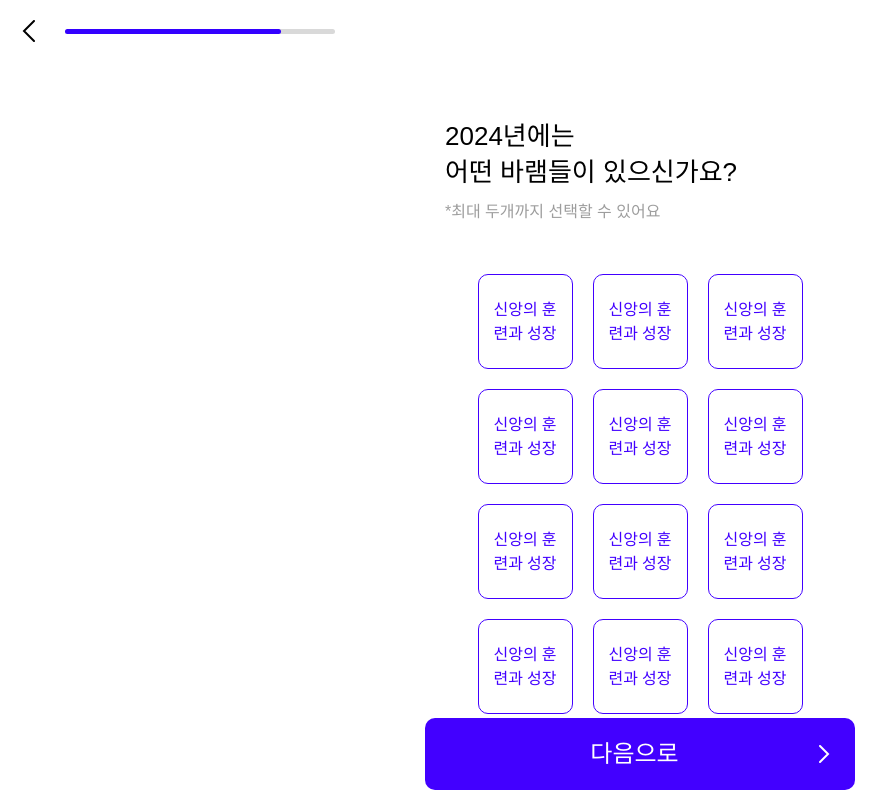
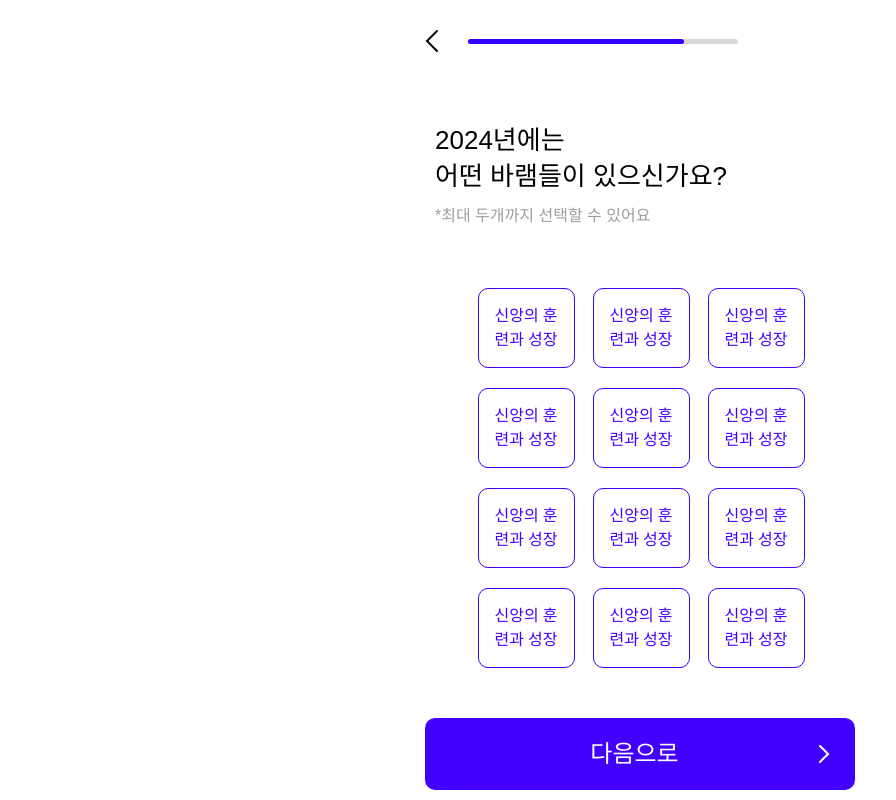
Before and after one commit to tlatmdxo123/good-news, a Next.js app: page / in a window 1280 px wide. Shown: the whole page, without its empty margins (0-896 px from the left). Built offline with nearby package versions, Linux system fonts and the light colour scheme.

Commit message:
레이아웃 반영

```diff
--- a/components/BoxSelect.tsx
+++ b/components/BoxSelect.tsx
@@ -15,8 +15,8 @@ const BoxSelect = ({ value, selected, onClick }: BoxSelectProps) => {
 };
 
 const Box = styled.li`
-  width: 95px;
-  height: 95px;
+  width: 97px;
+  height: 80px;
   border-radius: 10px;
   border: 1px solid ${({ theme }) => theme.primary};
   color: ${({ theme }) => theme.primary};
--- a/components/FullButton.tsx
+++ b/components/FullButton.tsx
@@ -30,14 +30,19 @@ const FullButton = ({
   onClick,
 }: PropsWithChildren<FullButtonProps>) => {
   return (
-    <ButtonStyle isPrimary={isPrimary} onClick={onClick}>
-      <div />
-      <span>다음으로</span>
-      <Arrow />
-    </ButtonStyle>
+    <Container>
+      <ButtonStyle isPrimary={isPrimary} onClick={onClick}>
+        <div />
+        <span>다음으로</span>
+        <Arrow />
+      </ButtonStyle>
+    </Container>
   );
 };
 
+const Container = styled.div`
+  padding: 0 10px;
+`;
 const ButtonStyle = styled.button<{ isPrimary: boolean }>`
   width: 100%;
   padding: 18px 25px;
--- a/components/ProcessHeader.tsx
+++ b/components/ProcessHeader.tsx
@@ -37,9 +37,7 @@ const ProcessHeader = ({ currentStep, onPrev }: ProcessHeaderProps) => {
 };
 
 const Container = styled.div`
-  position: absolute;
-  left: 22px;
-  top: 20px;
+  padding: 0 10px;
   display: flex;
   align-items: center;
   gap: 30px;
--- a/components/SelectList.tsx
+++ b/components/SelectList.tsx
@@ -49,6 +49,7 @@ const SelectList = ({ list, item, row, col }: SelectListProps) => {
 };
 
 const Container = styled.div`
+  margin-bottom: 50px;
   .swiper-slide {
     width: 150px !important;
   }
--- a/components/steps/NamePage.tsx
+++ b/components/steps/NamePage.tsx
@@ -16,7 +16,7 @@ const NamePage = ({ onNext }: NamePageProps) => {
   return (
     <Stack>
       <PageLayout
-        button={
+        bottom={
           <FullButton
             isPrimary
             onClick={() => {
--- a/components/steps/NextYearPage.tsx
+++ b/components/steps/NextYearPage.tsx
@@ -18,14 +18,26 @@ const NextYearPage = ({ onNext }: NextYearPageProps) => {
   return (
     <Stack>
       <PageLayout
-        button={
-          <FullButton
-            isPrimary
-            onClick={() => {
-              if (!selectedWishList.length) return;
-              onNext();
-            }}
-          />
+        bottom={
+          <>
+            <Grid>
+              {wishList.map((wish) => (
+                <BoxSelect
+                  key={wish.id}
+                  value={wish.label}
+                  onClick={() => selectWish(wish.id)}
+                  selected={selectedWishList.includes(wish.id)}
+                />
+              ))}
+            </Grid>
+            <FullButton
+              isPrimary
+              onClick={() => {
+                if (!selectedWishList.length) return;
+                onNext();
+              }}
+            />
+          </>
         }
       >
         <TitleWrapper>
@@ -34,16 +46,6 @@ const NextYearPage = ({ onNext }: NextYearPageProps) => {
             subTitle="*최대 두개까지 선택할 수 있어요"
           />
         </TitleWrapper>
-        <Grid>
-          {wishList.map((wish) => (
-            <BoxSelect
-              key={wish.id}
-              value={wish.label}
-              onClick={() => selectWish(wish.id)}
-              selected={selectedWishList.includes(wish.id)}
-            />
-          ))}
-        </Grid>
       </PageLayout>
     </Stack>
   );
@@ -58,6 +60,7 @@ const Grid = styled.ul`
   grid-template-columns: repeat(3, 95px);
   grid-gap: 20px;
   justify-content: center;
+  margin-bottom: 50px;
 `;
 
 export default NextYearPage;
--- a/components/steps/PageLayout.tsx
+++ b/components/steps/PageLayout.tsx
@@ -1,18 +1,24 @@
 import { PropsWithChildren } from "react";
 import styled from "styled-components";
+import ProcessHeader from "../ProcessHeader";
+import { useInfoStore } from "@/store/useInfoStore";
 
 interface PageLayoutProps {
-  button: JSX.Element;
+  bottom: JSX.Element;
 }
 
 const PageLayout = ({
-  button,
+  bottom,
   children,
 }: PropsWithChildren<PageLayoutProps>) => {
+  const step = useInfoStore((state) => state.step);
+  const setStep = useInfoStore((state) => state.moveStep);
+
   return (
     <Container>
+      <ProcessHeader currentStep={step} onPrev={() => setStep(step - 1)} />
       <div className="contents">{children}</div>
-      {button}
+      {bottom}
     </Container>
   );
 };
@@ -22,11 +28,10 @@ const Container = styled.div`
   flex-direction: column;
   width: 100%;
   height: 100%;
-  padding: 10px;
-  padding-top: 118px;
+  padding: 30px 0 10px 0;
 
   .contents {
-    padding: 0 20px 60px 20px;
+    padding: 70px 20px 60px 20px;
     flex-grow: 1;
     overflow-y: scroll;
     -ms-overflow-style: none; /* 인터넷 익스플로러 */
--- a/components/steps/ResultPage.tsx
+++ b/components/steps/ResultPage.tsx
@@ -42,8 +42,7 @@ const IntroduceCard = ({ onModalOpen }: { onModalOpen: () => void }) => {
   return (
     <CardContainer>
       <IntroduceContainer>
-        <div />
-        <IntroduceContents>
+        <CommonCotents>
           <IntroduceImageBox></IntroduceImageBox>
           <IntroduceTitle>
             콤케드는 선교사 자녀를 위한
@@ -53,7 +52,7 @@ const IntroduceCard = ({ onModalOpen }: { onModalOpen: () => void }) => {
             선교사 자녀들은 세계 선교 완성을 위해
             <br /> 하나님께서 한국교회에 주신 선물입니다.
           </IntroduceSubInfo>
-        </IntroduceContents>
+        </CommonCotents>
 
         <CommonButtonContainer>
           <CommonButton>사역소개</CommonButton>
@@ -76,11 +75,19 @@ const ShareCard = () => {
   return (
     <CardContainer>
       <IntroduceContainer>
-        <div />
-        <IntroduceContents>
-          <IntroduceImageBox></IntroduceImageBox>
-        </IntroduceContents>
-
+        <CommonCotents>
+          <IntroduceContents>
+            <BookIcon />
+          </IntroduceContents>
+          <IntroduceTitle>
+            새해 말씀 카드는
+            <br /> 어떠셨나요?
+          </IntroduceTitle>
+          <IntroduceSubInfo>
+            아래 버튼을 선택해서
+            <br /> 친구들에게도 공유해보아요!
+          </IntroduceSubInfo>
+        </CommonCotents>
         <CommonButtonContainer>
           <CommonButton onClick={share}>공유하기</CommonButton>
           <CommonButton onClick={() => setStep(1)}>다시하기</CommonButton>
@@ -173,7 +180,7 @@ const Container = styled.div`
     height: 100%;
     width: 100%;
     padding-bottom: 23px;
-
+    padding-top: 30px;
     .swiper-slide {
       display: flex;
       justify-content: center;
@@ -253,14 +260,13 @@ const SubInfo = styled.p`
 const IntroduceContainer = styled.div`
   display: flex;
   flex-direction: column;
-  justify-content: space-between;
   width: 100%;
   height: 100%;
   padding-bottom: 20px;
 `;
 
 const IntroduceContents = styled.div`
-  padding: 0 20px;
+  margin-bottom: 50px;
 `;
 
 const IntroduceImageBox = styled.div`
@@ -278,8 +284,7 @@ const IntroduceTitle = styled.h1`
   font-style: normal;
   font-weight: 600;
   line-height: 26px; /* 130% */
-  margin-top: 16px;
-  margin-bottom: 30px;
+  margin-bottom: 20px;
 `;
 
 const IntroduceSubInfo = styled.p`
@@ -292,6 +297,13 @@ const IntroduceSubInfo = styled.p`
   line-height: 24px; /* 150% */
 `;
 
+const CommonCotents = styled.div`
+  flex-grow: 1;
+  display: flex;
+  flex-direction: column;
+  justify-content: center;
+  align-items: center;
+`;
 const CommonButtonContainer = styled.div`
   display: flex;
   flex-direction: column;
@@ -385,4 +397,22 @@ const ModalBottomButton = styled.button`
   line-height: 24px; /* 109.091% */
 `;
 
+const BookIcon = () => {
+  return (
+    <svg
+      xmlns="http://www.w3.org/2000/svg"
+      width="214"
+      height="166"
+      viewBox="0 0 214 166"
+      fill="none"
+    >
+      <path
+        d="M9.16811 165C40.6731 160.706 115.718 159.847 124.624 153.332C129.676 149.636 124.624 146.66 121.13 144.123C133.843 144.123 179.305 147.541 204.391 146.348C211.179 146.023 223.457 143.806 197.399 142.535C171.341 141.264 116.36 139.993 116.36 139.993L114.134 152.382C114.134 152.382 19.1113 159.053 7.35394 161.912C7.9876 151.111 1 139.998 1 139.998C5.1318 129.834 7.35394 107.599 1.95483 93.6233C14.667 115.537 14.667 142.535 14.667 142.535C24.2023 143.806 30.2785 143.259 42.9516 139.36C63.22 133.118 82.0778 128.997 91.9646 129.843C104.833 130.94 111.278 137.139 111.278 137.139C110.645 126.338 97.6719 115.594 86.4918 116.175C78.8835 116.57 66.6574 121.918 49.6267 130.572C38.6159 136.167 29.6058 137.456 20.3873 138.722C22.2926 122.525 2.59283 83.1391 2.59283 83.1391C22.0583 87.1385 36.2809 73.9302 51.8532 70.1174C67.4256 66.3046 81.0926 69.3496 94.7554 89.1078C108.422 108.866 114.46 130.463 114.46 130.463C115.414 113.945 133.847 100.607 135.435 82.1848C127.801 54.5494 103.965 5 103.965 5C103.965 5 108.414 26.914 105.87 40.89C103.327 54.8661 95.0635 72.0173 95.0635 72.0173C103.327 63.7583 116.99 69.1588 129.385 72.9716C141.781 76.7844 150.044 79.322 158.625 75.8301C176.102 97.1108 206.613 132.684 206.613 132.684C190.407 136.176 177.374 133.318 162.44 129.826C147.505 126.334 131.933 124.742 118.899 133.955C171.337 136.18 206.349 137.525 206.349 137.525"
+        stroke="black"
+        stroke-width="1.2"
+        stroke-miterlimit="10"
+      />
+    </svg>
+  );
+};
 export default ResultPage;
--- a/components/steps/ThisYearPage.tsx
+++ b/components/steps/ThisYearPage.tsx
@@ -20,33 +20,34 @@ const ThisYearPage = ({ onNext }: ThisYearPageProps) => {
   return (
     <Stack>
       <PageLayout
-        button={
-          <FullButton
-            isPrimary
-            onClick={() => {
-              if (!selectedKeyword.length) return;
-              onNext();
-            }}
-          />
+        bottom={
+          <>
+            <SelectList
+              list={keywordList}
+              row={4}
+              col={6}
+              item={(keyword) => (
+                <Keyword
+                  value={keyword.label}
+                  onClick={() => selectKeyword(keyword.id)}
+                  selected={selectedKeyword.includes(keyword.id)}
+                />
+              )}
+            />
+            <FullButton
+              isPrimary
+              onClick={() => {
+                if (!selectedKeyword.length) return;
+                onNext();
+              }}
+            />
+          </>
         }
       >
         <Container>
           <PageTitle
             title={`2023년은 ${name}님에게\n어떤 한해였나요?`}
             subTitle="*최대 두개까지 선택할 수 있어요"
-          />
-
-          <SelectList
-            list={keywordList}
-            row={4}
-            col={6}
-            item={(keyword) => (
-              <Keyword
-                value={keyword.label}
-                onClick={() => selectKeyword(keyword.id)}
-                selected={selectedKeyword.includes(keyword.id)}
-              />
-            )}
           />
         </Container>
       </PageLayout>
--- a/pages/index.tsx
+++ b/pages/index.tsx
@@ -22,9 +22,6 @@ export default function Home() {
   return (
     <ThemeProvider theme={theme}>
       <Container>
-        {step >= 2 && step <= 4 && (
-          <ProcessHeader currentStep={step} onPrev={() => setStep(step - 1)} />
-        )}
         {step === 1 && <StartPage onNext={() => setStep(2)} />}
         {step === 2 && <NamePage onNext={() => setStep(3)} />}
         {step === 3 && <ThisYearPage onNext={() => setStep(4)} />}
--- a/repository/KeywordRepository.ts
+++ b/repository/KeywordRepository.ts
@@ -38,9 +38,6 @@ const wishList = [
   { id: 10, label: "신앙의 훈련과 성장" },
   { id: 11, label: "신앙의 훈련과 성장" },
   { id: 12, label: "신앙의 훈련과 성장" },
-  { id: 13, label: "신앙의 훈련과 성장" },
-  { id: 14, label: "신앙의 훈련과 성장" },
-  { id: 15, label: "신앙의 훈련과 성장" },
 ];
 
 const letterList: {
```
